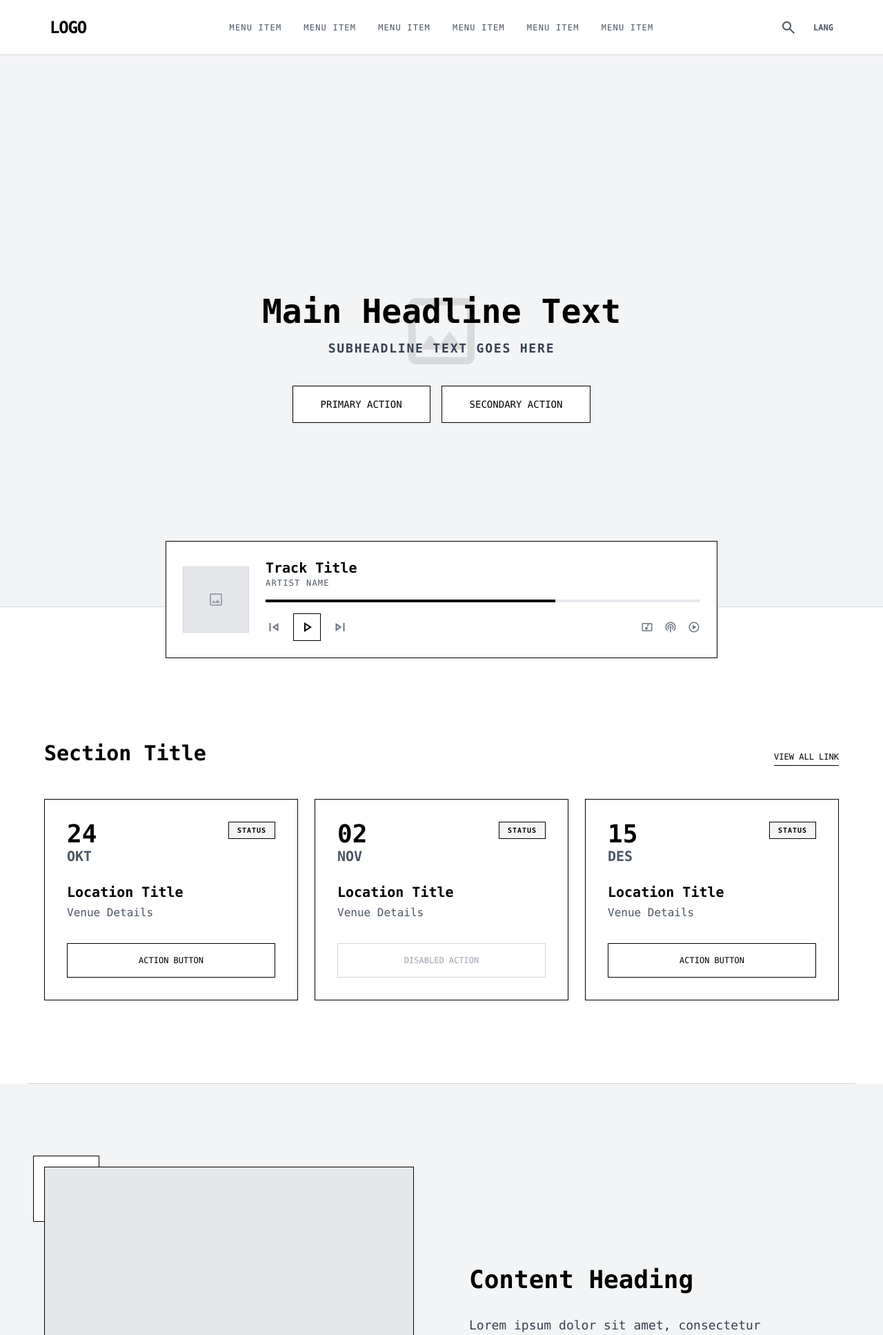
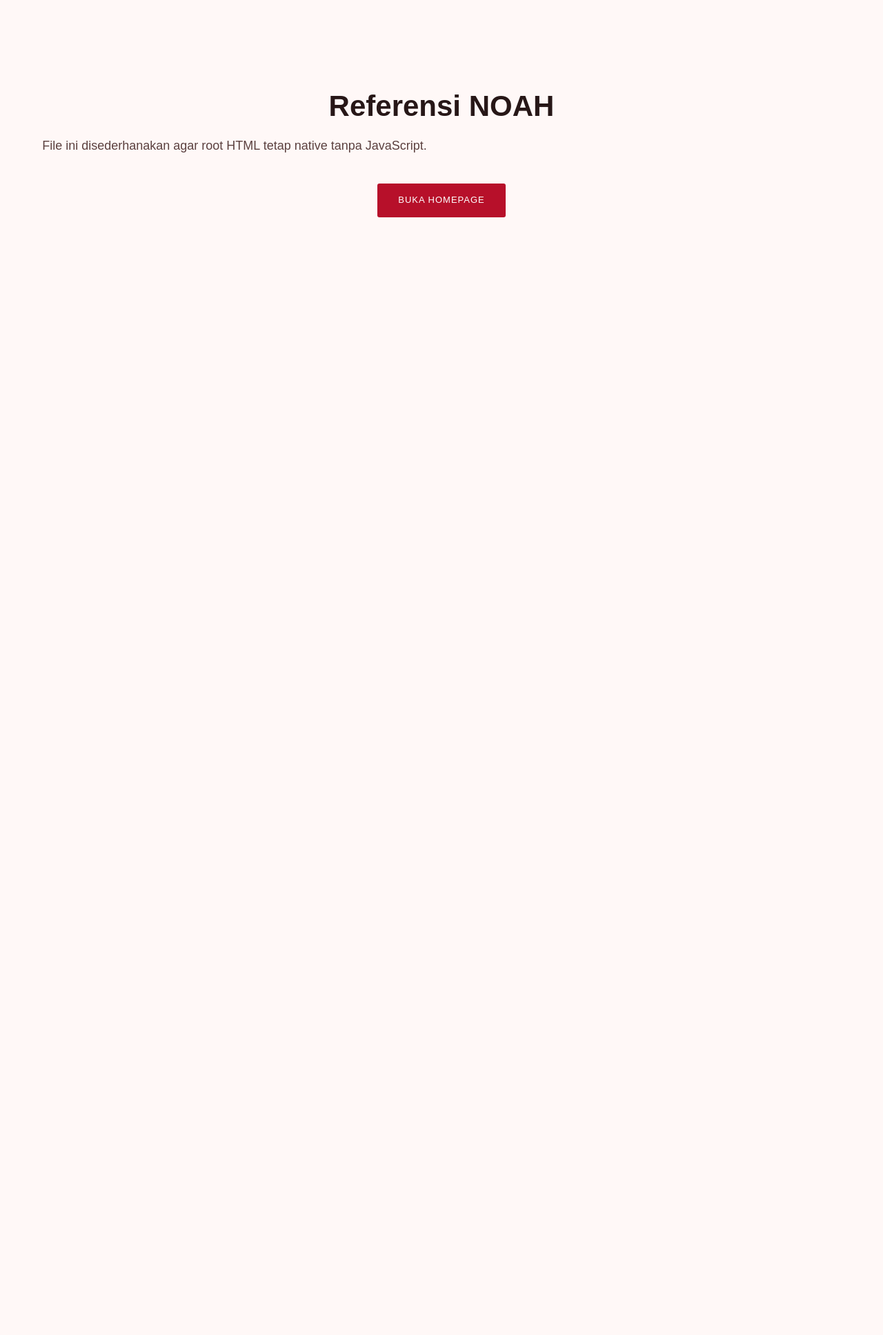
Before and after one commit to Pudidil-dev/noah-website, a PHP site: page /tes.html in a window 1280 px wide. Shown: the top 1935 px of the page at 69% size. After the commit the page ends 315 px from the top, so only its background shows below. Run offline with PHP 8.4, Linux system fonts and the light colour scheme; some libraries are stand-ins or nearby versions.

Commit message:
feat: terapkan perbaikan native poin 2 sampai 8

```diff
--- a/tes.html
+++ b/tes.html
@@ -1,359 +1,16 @@
 <!DOCTYPE html>
 <html lang="id">
-
 <head>
-    <meta charset="utf-8">
-    <meta content="width=device-width, initial-scale=1.0" name="viewport">
-    <script src="https://cdn.tailwindcss.com?plugins=forms,container-queries"></script>
-    <link
-        href="https://fonts.googleapis.com/css2?family=Material+Symbols+Outlined:wght,FILL@100..700,0..1&amp;display=swap"
-        rel="stylesheet">
-    <script id="tailwind-config">
-        tailwind.config = {
-            darkMode: "class",
-            theme: {
-                extend: {
-                    "spacing": {
-                        "base": "8px",
-                        "section-padding": "120px",
-                        "container-max": "1200px",
-                        "gutter": "24px",
-                        "margin-mobile": "20px"
-                    }
-                },
-            },
-        }
-    </script>
-    <style>
-        .material-symbols-outlined {
-            font-variation-settings: 'FILL' 0, 'wght' 400, 'GRAD' 0, 'opsz' 24;
-            vertical-align: middle;
-        }
-    </style>
+  <meta charset="UTF-8">
+  <meta name="viewport" content="width=device-width, initial-scale=1.0">
+  <title>Referensi NOAH</title>
+  <link rel="stylesheet" href="style.css">
 </head>
-
-<body class="bg-white text-black font-mono overflow-x-hidden">
-    <!-- Predicted TopNavBar -->
-    <nav class="sticky top-0 w-full z-50 bg-white border-b border-gray-300 h-20">
-        <div class="flex justify-between items-center h-full px-8 max-w-[1200px] mx-auto">
-            <div class="flex-1 flex justify-start">
-                <a class="text-2xl font-black text-black tracking-tighter" href="#">LOGO</a>
-            </div>
-            <div class="hidden md:flex gap-8 items-center justify-center flex-grow">
-                <a class="text-xs uppercase tracking-widest text-gray-600 hover:text-black transition-colors"
-                    href="#">Menu Item</a>
-                <a class="text-xs uppercase tracking-widest text-gray-600 hover:text-black transition-colors"
-                    href="#">Menu Item</a>
-                <a class="text-xs uppercase tracking-widest text-gray-600 hover:text-black transition-colors"
-                    href="#">Menu Item</a>
-                <a class="text-xs uppercase tracking-widest text-gray-600 hover:text-black transition-colors"
-                    href="#">Menu Item</a>
-                <a class="text-xs uppercase tracking-widest text-gray-600 hover:text-black transition-colors"
-                    href="#">Menu Item</a>
-                <a class="text-xs uppercase tracking-widest text-gray-600 hover:text-black transition-colors"
-                    href="#">Menu Item</a>
-            </div>
-            <div class="flex-1 flex justify-end items-center gap-6">
-                <span class="material-symbols-outlined text-gray-600 cursor-pointer" data-icon="search">search</span>
-                <span class="text-xs font-bold text-gray-600 cursor-pointer">LANG</span>
-            </div>
-        </div>
-    </nav>
-    <!-- HERO SECTION -->
-    <section
-        class="relative w-full h-screen flex items-center justify-center overflow-hidden pt-20 border-b border-gray-300 bg-gray-100">
-        <div class="absolute inset-0 z-0 flex items-center justify-center opacity-10">
-            <span class="material-symbols-outlined text-9xl text-black">image</span>
-        </div>
-        <div class="relative z-10 text-center px-gutter max-w-[1200px] w-full">
-            <h1 class="text-5xl font-bold text-black mb-4">Main Headline Text</h1>
-            <p class="text-lg text-gray-700 mb-10 max-w-2xl mx-auto uppercase tracking-widest font-semibold">Subheadline
-                text goes here</p>
-            <div class="flex flex-col md:flex-row gap-4 justify-center items-center">
-                <button
-                    class="border border-black bg-white text-black px-10 py-4 uppercase text-sm hover:bg-gray-100 transition-all w-full md:w-auto">Primary
-                    Action</button>
-                <button
-                    class="border border-black bg-white text-black px-10 py-4 uppercase text-sm hover:bg-gray-100 transition-all w-full md:w-auto">Secondary
-                    Action</button>
-            </div>
-        </div>
-    </section>
-    <!-- MUSIC PLAYER SECTION -->
-    <section class="relative z-20 -mt-24 px-gutter flex justify-center">
-        <div class="bg-white p-6 border border-black w-full max-w-[800px] flex flex-col md:flex-row items-center gap-6">
-            <div class="w-24 h-24 flex-shrink-0 bg-gray-200 border border-gray-300 flex items-center justify-center">
-                <span class="material-symbols-outlined text-gray-400">image</span>
-            </div>
-            <div class="flex-grow w-full text-center md:text-left">
-                <div class="mb-1">
-                    <h3 class="text-xl font-bold text-black">Track Title</h3>
-                    <p class="text-gray-600 text-xs uppercase tracking-widest">Artist Name</p>
-                </div>
-                <div class="w-full bg-gray-200 h-1 mt-4 relative">
-                    <div class="absolute top-0 left-0 h-full bg-black w-2/3"></div>
-                </div>
-                <div class="flex justify-between items-center mt-4">
-                    <div class="flex items-center gap-4">
-                        <span class="material-symbols-outlined text-gray-500 cursor-pointer"
-                            data-icon="skip_previous">skip_previous</span>
-                        <div
-                            class="border border-black bg-white text-black w-10 h-10 flex items-center justify-center cursor-pointer">
-                            <span class="material-symbols-outlined" data-icon="play_arrow"
-                                data-weight="fill">play_arrow</span>
-                        </div>
-                        <span class="material-symbols-outlined text-gray-500 cursor-pointer"
-                            data-icon="skip_next">skip_next</span>
-                    </div>
-                    <div class="flex gap-4 items-center">
-                        <span class="material-symbols-outlined text-gray-500 text-lg cursor-pointer"
-                            data-icon="music_video">music_video</span>
-                        <span class="material-symbols-outlined text-gray-500 text-lg cursor-pointer"
-                            data-icon="podcasts">podcasts</span>
-                        <span class="material-symbols-outlined text-gray-500 text-lg cursor-pointer"
-                            data-icon="play_circle">play_circle</span>
-                    </div>
-                </div>
-            </div>
-        </div>
-    </section>
-    <!-- CONCERTS SECTION -->
-    <section class="py-section-padding max-w-[1200px] mx-auto px-gutter border-b border-gray-300">
-        <div class="flex justify-between items-end mb-12">
-            <h2 class="text-3xl font-bold text-black">Section Title</h2>
-            <a class="text-black text-xs uppercase border-b border-black pb-1" href="#">View All Link</a>
-        </div>
-        <div class="grid grid-cols-1 md:grid-cols-3 gap-gutter">
-            <!-- Card 1 -->
-            <div class="bg-white p-8 border border-black">
-                <div class="flex items-start justify-between mb-6">
-                    <div>
-                        <p class="text-4xl font-bold text-black leading-none">24</p>
-                        <p class="text-xl text-gray-600 uppercase font-bold">Okt</p>
-                    </div>
-                    <span
-                        class="border border-black text-black bg-gray-100 text-[10px] font-bold uppercase tracking-widest px-3 py-1">Status</span>
-                </div>
-                <div class="mb-8">
-                    <p class="text-xl font-bold text-black mb-1">Location Title</p>
-                    <p class="text-gray-600">Venue Details</p>
-                </div>
-                <button
-                    class="w-full border border-black bg-white text-black py-4 uppercase text-xs hover:bg-gray-100 transition-all">Action
-                    Button</button>
-            </div>
-            <!-- Card 2 -->
-            <div class="bg-white p-8 border border-black">
-                <div class="flex items-start justify-between mb-6">
-                    <div>
-                        <p class="text-4xl font-bold text-black leading-none">02</p>
-                        <p class="text-xl text-gray-600 uppercase font-bold">Nov</p>
-                    </div>
-                    <span
-                        class="border border-black text-black bg-gray-100 text-[10px] font-bold uppercase tracking-widest px-3 py-1">Status</span>
-                </div>
-                <div class="mb-8">
-                    <p class="text-xl font-bold text-black mb-1">Location Title</p>
-                    <p class="text-gray-600">Venue Details</p>
-                </div>
-                <button
-                    class="w-full border border-gray-300 text-gray-400 py-4 uppercase text-xs cursor-not-allowed">Disabled
-                    Action</button>
-            </div>
-            <!-- Card 3 -->
-            <div class="bg-white p-8 border border-black">
-                <div class="flex items-start justify-between mb-6">
-                    <div>
-                        <p class="text-4xl font-bold text-black leading-none">15</p>
-                        <p class="text-xl text-gray-600 uppercase font-bold">Des</p>
-                    </div>
-                    <span
-                        class="border border-black text-black bg-gray-100 text-[10px] font-bold uppercase tracking-widest px-3 py-1">Status</span>
-                </div>
-                <div class="mb-8">
-                    <p class="text-xl font-bold text-black mb-1">Location Title</p>
-                    <p class="text-gray-600">Venue Details</p>
-                </div>
-                <button
-                    class="w-full border border-black bg-white text-black py-4 uppercase text-xs hover:bg-gray-100 transition-all">Action
-                    Button</button>
-            </div>
-        </div>
-    </section>
-    <!-- BAND INTRO SECTION -->
-    <section class="py-section-padding bg-gray-100 border-b border-gray-300">
-        <div class="max-w-[1200px] mx-auto px-gutter grid grid-cols-1 md:grid-cols-2 gap-20 items-center">
-            <div class="relative">
-                <div class="absolute -top-4 -left-4 w-24 h-24 border border-black bg-white z-0"></div>
-                <div
-                    class="relative z-10 w-full aspect-[4/5] bg-gray-200 border border-black flex items-center justify-center">
-                    <span class="material-symbols-outlined text-6xl text-gray-400">image</span>
-                </div>
-            </div>
-            <div>
-                <h2 class="text-4xl font-bold text-black mb-8">Content Heading</h2>
-                <p class="text-lg text-gray-700 mb-8">
-                    Lorem ipsum dolor sit amet, consectetur adipiscing elit. Sed do eiusmod tempor incididunt ut labore
-                    et dolore magna aliqua. Ut enim ad minim veniam, quis nostrud exercitation ullamco laboris nisi ut
-                    aliquip ex ea commodo consequat. Duis aute irure dolor in reprehenderit in voluptate velit esse
-                    cillum dolore eu fugiat nulla pariatur.
-                </p>
-                <button
-                    class="border border-black bg-white text-black px-10 py-4 uppercase text-sm hover:bg-gray-200 transition-all">Read
-                    More Button</button>
-            </div>
-        </div>
-    </section>
-    <!-- NEWS SECTION -->
-    <section class="py-section-padding max-w-[1200px] mx-auto px-gutter border-b border-gray-300">
-        <h2 class="text-3xl font-bold text-black mb-12">Section Title</h2>
-        <div class="grid grid-cols-1 md:grid-cols-3 gap-gutter">
-            <!-- News 1 -->
-            <div class="group cursor-pointer">
-                <div class="mb-4 bg-gray-200 w-full aspect-video border border-black flex items-center justify-center">
-                    <span class="material-symbols-outlined text-4xl text-gray-400">image</span>
-                </div>
-                <span
-                    class="inline-block border border-black text-black bg-white text-[10px] font-bold uppercase px-3 py-1 mb-4">Category</span>
-                <p class="text-gray-500 text-[12px] mb-2">Date String</p>
-                <h3 class="text-xl font-bold text-black mb-3">Article Title Headline Goes Here</h3>
-                <p class="text-base text-gray-600 line-clamp-2">Article excerpt description text giving a brief overview
-                    of the content inside...</p>
-            </div>
-            <!-- News 2 -->
-            <div class="group cursor-pointer">
-                <div class="mb-4 bg-gray-200 w-full aspect-video border border-black flex items-center justify-center">
-                    <span class="material-symbols-outlined text-4xl text-gray-400">image</span>
-                </div>
-                <span
-                    class="inline-block border border-black text-black bg-white text-[10px] font-bold uppercase px-3 py-1 mb-4">Category</span>
-                <p class="text-gray-500 text-[12px] mb-2">Date String</p>
-                <h3 class="text-xl font-bold text-black mb-3">Article Title Headline Goes Here</h3>
-                <p class="text-base text-gray-600 line-clamp-2">Article excerpt description text giving a brief overview
-                    of the content inside...</p>
-            </div>
-            <!-- News 3 -->
-            <div class="group cursor-pointer">
-                <div class="mb-4 bg-gray-200 w-full aspect-video border border-black flex items-center justify-center">
-                    <span class="material-symbols-outlined text-4xl text-gray-400">image</span>
-                </div>
-                <span
-                    class="inline-block border border-black text-black bg-white text-[10px] font-bold uppercase px-3 py-1 mb-4">Category</span>
-                <p class="text-gray-500 text-[12px] mb-2">Date String</p>
-                <h3 class="text-xl font-bold text-black mb-3">Article Title Headline Goes Here</h3>
-                <p class="text-base text-gray-600 line-clamp-2">Article excerpt description text giving a brief overview
-                    of the content inside...</p>
-            </div>
-        </div>
-        <div class="mt-12 text-center">
-            <a class="text-black uppercase text-xs tracking-widest border-b border-black pb-1 hover:text-gray-600"
-                href="#">View All Link</a>
-        </div>
-    </section>
-    <!-- SOCIAL & NEWSLETTER SECTION -->
-    <section class="py-section-padding bg-gray-100 text-black border-b border-gray-300 overflow-hidden">
-        <div class="max-w-[1200px] mx-auto px-gutter grid grid-cols-1 md:grid-cols-2 gap-20">
-            <div>
-                <h2 class="text-3xl font-bold mb-6">Call to Action Heading</h2>
-                <p class="text-lg text-gray-700 mb-10">Supporting text describing the value of subscribing or following
-                    social media channels.</p>
-                <div class="flex gap-4 mb-12">
-                    <div class="border border-black bg-white p-3 hover:bg-gray-200 transition-colors cursor-pointer">
-                        <span class="material-symbols-outlined" data-icon="share">share</span>
-                    </div>
-                    <div class="border border-black bg-white p-3 hover:bg-gray-200 transition-colors cursor-pointer">
-                        <span class="material-symbols-outlined" data-icon="videocam">videocam</span>
-                    </div>
-                    <div class="border border-black bg-white p-3 hover:bg-gray-200 transition-colors cursor-pointer">
-                        <span class="material-symbols-outlined" data-icon="groups">groups</span>
-                    </div>
-                    <div class="border border-black bg-white p-3 hover:bg-gray-200 transition-colors cursor-pointer">
-                        <span class="material-symbols-outlined" data-icon="image">image</span>
-                    </div>
-                </div>
-                <div class="flex flex-col sm:flex-row gap-0">
-                    <input class="border border-black bg-white px-6 py-4 w-full focus:outline-none text-black"
-                        placeholder="Input Field Placeholder" type="email">
-                    <button
-                        class="border border-black bg-white text-black px-8 py-4 uppercase text-xs whitespace-nowrap hover:bg-gray-200 transition-all border-l-0">Submit
-                        Button</button>
-                </div>
-            </div>
-            <div class="grid grid-cols-2 gap-4">
-                <div class="w-full aspect-square bg-gray-200 border border-black flex items-center justify-center">
-                    <span class="material-symbols-outlined text-4xl text-gray-400">image</span>
-                </div>
-                <div class="w-full aspect-square bg-gray-200 border border-black flex items-center justify-center">
-                    <span class="material-symbols-outlined text-4xl text-gray-400">image</span>
-                </div>
-                <div class="w-full aspect-square bg-gray-200 border border-black flex items-center justify-center">
-                    <span class="material-symbols-outlined text-4xl text-gray-400">image</span>
-                </div>
-                <div class="w-full aspect-square bg-gray-200 border border-black flex items-center justify-center">
-                    <span class="material-symbols-outlined text-4xl text-gray-400">image</span>
-                </div>
-            </div>
-        </div>
-    </section>
-    <!-- Predicted Footer -->
-    <footer class="bg-white w-full py-20 border-t border-gray-300">
-        <div class="grid grid-cols-1 md:grid-cols-4 gap-12 max-w-[1200px] mx-auto px-8">
-            <div class="space-y-6">
-                <div class="text-xl font-black text-black">LOGO</div>
-                <p class="text-base text-gray-600 leading-relaxed">Brief company or entity description text goes here in
-                    the footer section.</p>
-            </div>
-            <div class="space-y-4">
-                <h4 class="text-black font-bold text-sm uppercase tracking-widest">Footer Column</h4>
-                <ul class="space-y-2">
-                    <li><a class="text-gray-600 hover:text-black transition-colors text-base" href="#">Footer Link</a>
-                    </li>
-                    <li><a class="text-gray-600 hover:text-black transition-colors text-base" href="#">Footer Link</a>
-                    </li>
-                    <li><a class="text-gray-600 hover:text-black transition-colors text-base" href="#">Footer Link</a>
-                    </li>
-                    <li><a class="text-gray-600 hover:text-black transition-colors text-base" href="#">Footer Link</a>
-                    </li>
-                </ul>
-            </div>
-            <div class="space-y-4">
-                <h4 class="text-black font-bold text-sm uppercase tracking-widest">Footer Column</h4>
-                <ul class="space-y-2">
-                    <li><a class="text-gray-600 hover:text-black transition-colors text-base" href="#">Footer Link</a>
-                    </li>
-                    <li><a class="text-gray-600 hover:text-black transition-colors text-base" href="#">Footer Link</a>
-                    </li>
-                    <li><a class="text-gray-600 hover:text-black transition-colors text-base" href="#">Footer Link</a>
-                    </li>
-                    <li><a class="text-gray-600 hover:text-black transition-colors text-base" href="#">Footer Link</a>
-                    </li>
-                </ul>
-            </div>
-            <div class="space-y-4">
-                <h4 class="text-black font-bold text-sm uppercase tracking-widest">Footer Column</h4>
-                <ul class="space-y-2">
-                    <li><a class="text-gray-600 hover:text-black transition-colors text-base" href="#">Footer Link</a>
-                    </li>
-                    <li><a class="text-gray-600 hover:text-black transition-colors text-base" href="#">Footer Link</a>
-                    </li>
-                    <li><a class="text-gray-600 hover:text-black transition-colors text-base" href="#">Footer Link</a>
-                    </li>
-                    <li><a class="text-gray-600 hover:text-black transition-colors text-base" href="#">Footer Link</a>
-                    </li>
-                </ul>
-            </div>
-        </div>
-        <div
-            class="max-w-[1200px] mx-auto px-8 mt-20 pt-8 border-t border-gray-300 flex flex-col md:flex-row justify-between items-center gap-4">
-            <p class="text-base text-gray-500 text-sm">© 2024 Entity Name. All Rights Reserved.</p>
-            <div class="flex gap-6">
-                <span class="material-symbols-outlined text-gray-500 text-lg hover:text-black cursor-pointer"
-                    data-icon="language">language</span>
-                <span class="material-symbols-outlined text-gray-500 text-lg hover:text-black cursor-pointer"
-                    data-icon="share">share</span>
-            </div>
-        </div>
-    </footer>
+<body class="page-index">
+  <main class="container section tengah">
+    <h1 class="page-judul">Referensi NOAH</h1>
+    <p class="page-sub mb">File ini disederhanakan agar root HTML tetap native tanpa JavaScript.</p>
+    <a class="btn btn-merah" href="index.html">Buka Homepage</a>
+  </main>
 </body>
-
 </html>
```
Also changed, not shown: berita-media.html (+31 -20 lines), cerita-band.html (+17 -6 lines), diskografi.html (+29 -18 lines), fitur-native.md (added, +52 -0 lines), index.html (+36 -11 lines), sahabat-noah.html (+26 -15 lines), style.css (+64 -0 lines), toko.html (+17 -6 lines), tur-event.html (+19 -7 lines).
